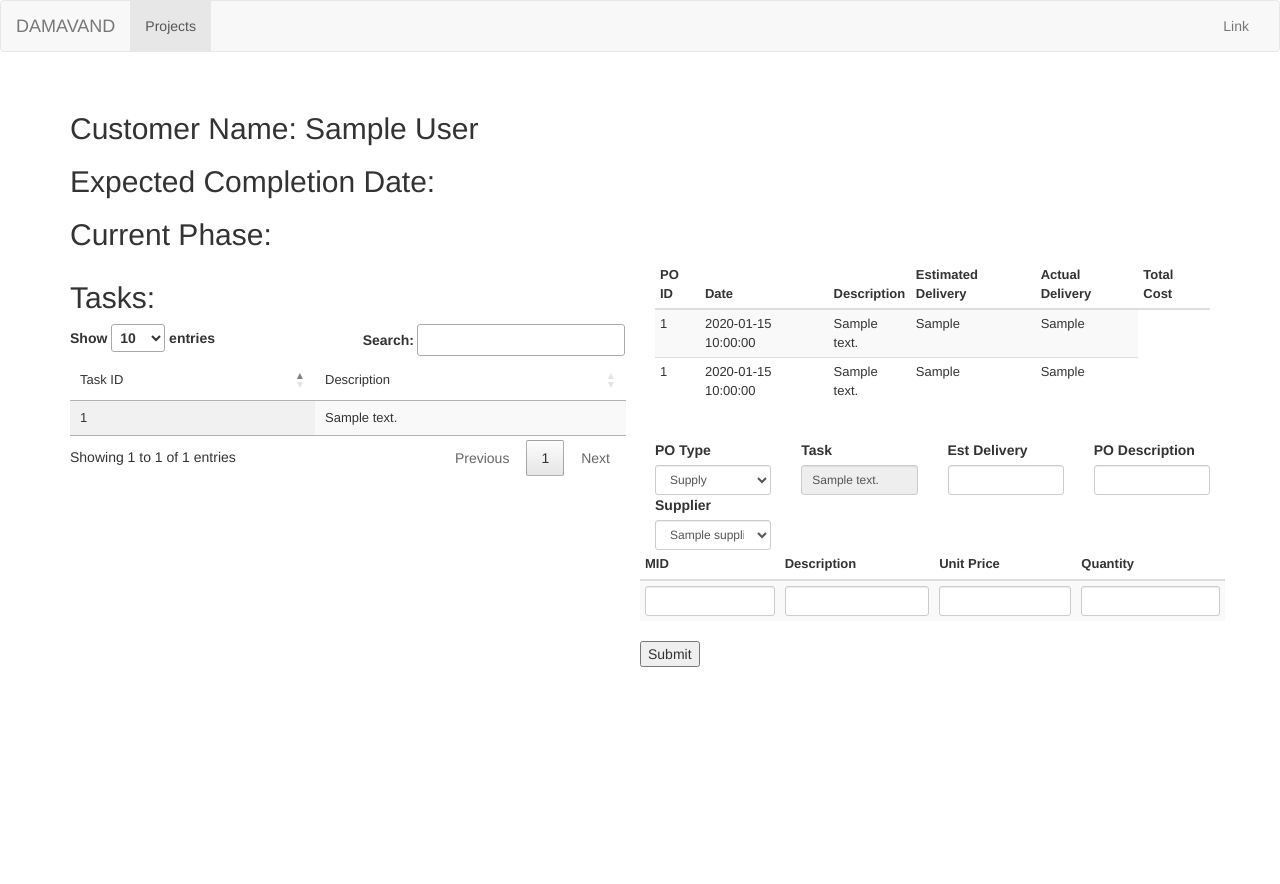
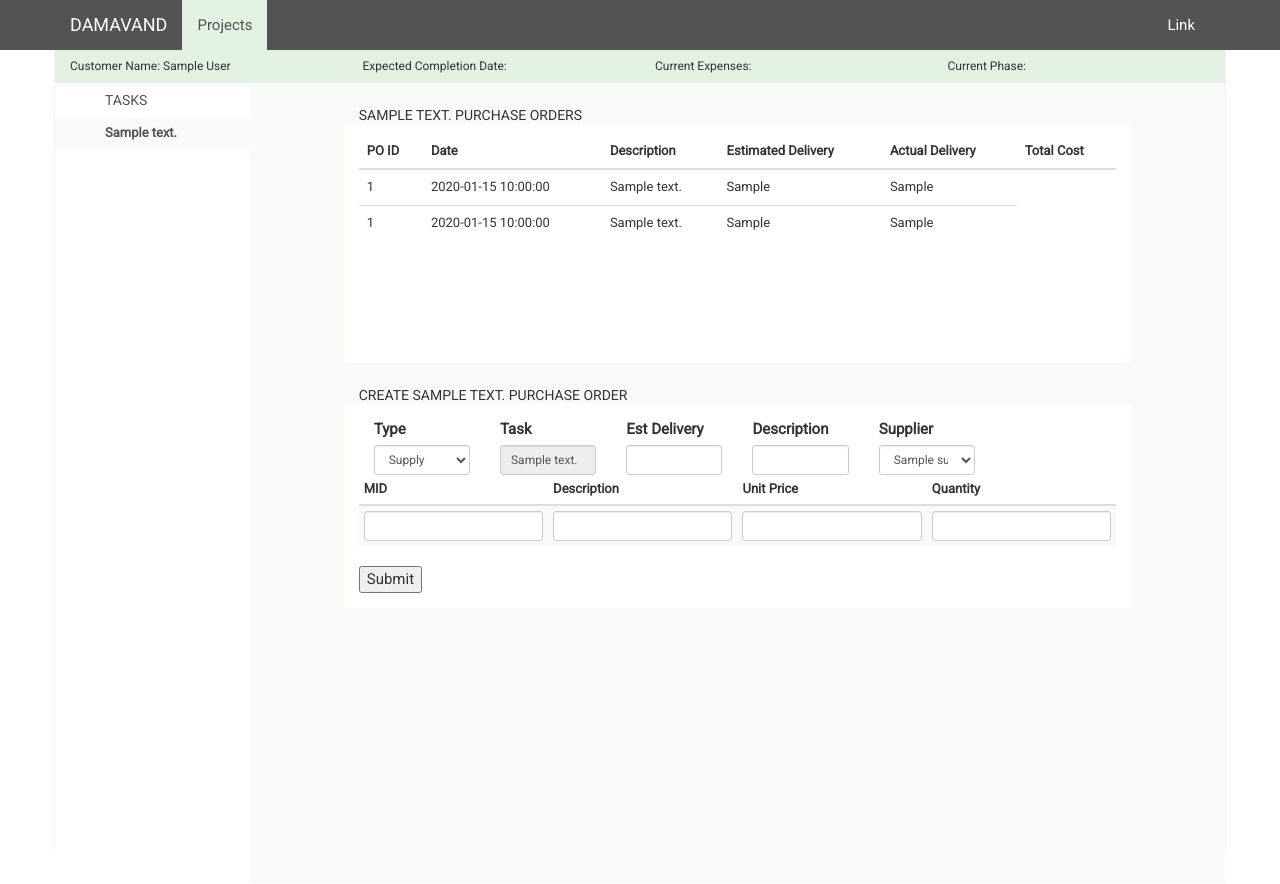
Before and after one commit to mchmilar/comp353-main, a PHP site: page /projects/view/1 in a window 1280 px wide. Before the commit the page ends 667 px from the top, so only its background shows below. Run offline with PHP 8.4, Linux system fonts and the light colour scheme; tables that the repository leaves empty or names only in its code hold one stand-in row (values such as "Sample post"); a stand-in replaces the project's code that opens the database connection; some libraries are stand-ins or nearby versions.

Commit message:
revamped ui

```diff
--- a/application/views/_templates/header.php
+++ b/application/views/_templates/header.php
@@ -16,21 +16,26 @@ if (!$this) {
     <meta name="description" content="">
     <meta name="viewport" content="width=device-width, initial-scale=1.0">
 
+    <!-- Fonts -->
+    <link href="https://fonts.googleapis.com/css?family=Roboto" rel="stylesheet">
+
     <!-- JS -->
     <!-- please note: The JavaScript files are loaded in the footer to speed up page construction -->
     <!-- See more here: http://stackoverflow.com/q/2105327/1114320 -->
 
     <!-- CSS -->
-    <link href="/public/css/style.css" rel="stylesheet">
     <link href="/public/css/bootstrap.min.css" rel="stylesheet">
     <link rel="stylesheet" type="text/css" href="//cdn.datatables.net/1.10.13/css/jquery.dataTables.min.css"/>
     <link rel="stylesheet" href="//code.jquery.com/ui/1.12.1/themes/base/jquery-ui.css">
+    <link href="/public/css/style.css" rel="stylesheet">
+
+
 
 </head>
 <body>
     <!-- header -->
-    <nav class="navbar navbar-default">
-      <div class="container-fluid">
+    <nav class="navbar navbar-default damavand-navbar">
+      <div class="container">
         <!-- Brand and toggle get grouped for better mobile display -->
         <div class="navbar-header">
           <button type="button" class="navbar-toggle collapsed" data-toggle="collapse" data-target="#bs-example-navbar-collapse-1" aria-expanded="false">
--- a/application/views/_templates/view_project.php
+++ b/application/views/_templates/view_project.php
@@ -1,44 +1,41 @@
 <?php if (!$this) { exit(header('HTTP/1.0 403 Forbidden')); } ?>
 
-<div class="container">
-
+<div class="container main-container">
+    <div class="row view-project-subheader">
         <!-- Customer info -->
-    <div>
-        <h2>Customer Name: <?php echo $customer->first_name . ' ' . $customer->last_name ?></h2>
+        <div class="col-md-3">
+            <h6>Customer Name: <?php echo $customer->first_name . ' ' . $customer->last_name ?></h6>
 
         </div>
 
         <!-- Expected completion date -->
-    <div>
-        <h2>Expected Completion Date:</h2>
+        <div class="col-md-3">
+            <h6>Expected Completion Date:</h6>
         </div>
 
         <!-- Budget info -->
-    <div>
-        <h2></h2>
+        <div class="col-md-3">
+            <h6>Current Expenses:</h6>
         </div>
 
         <!-- Current Phase -->
-    <div>
-        <h2>Current Phase: </h2>
+        <div class="col-md-3">
+            <h6>Current Phase: </h6>
         </div>
+    </div>
+
 
     <!-- Tasks -->
     <div class="row">
+
         <!-- task list table -->
-        <div class="col-sm-6">
-            <h2>Tasks:</h2>
-            <table id="tasks-table" class="display">
-                <thead>
-                <tr>
-                    <td>Task ID</td>
-                    <td>Description</td>
-                </tr>
-                </thead>
+        <div class="col-md-2 task-list">
+            <h5>Tasks</h5>
+            <table id="tasks-table" class="table table-condensed borderless">
                 <tbody>
                 <?php foreach ($tasks as $tsk) { ?>
                     <tr class="task-row">
-                        <td class="tid-col"><?php echo $tsk->tid; ?></td>
+                        <td class="tid-col hidden"><?php echo $tsk->tid; ?></td>
                         <td class="task-name-col"><?php echo $tsk->description; ?></td>
                     </tr>
                 <?php } ?>
@@ -46,12 +43,12 @@
             </table>
         </div>
 
+        <div class="col-md-10 po-panel">
 
-        <div class="col-sm-6">
-            <!-- Display current PO's for selected task -->
-            <div class="row" id="quote-list">
-                <div class="col-sm-12">
-                    <table id="quote-list-table" class="table table-striped table-condensed">
+            <!-- po list -->
+            <div id="project-po-list" class="col-md-10 col-md-offset-1 po-content ">
+                <h5 class="po-content-label"><span class="task-name"></span> Purchase Orders</h5>
+                <table id="quote-list-table" class="table">
                     <thead>
                     <tr>
                         <th>PO ID</th>
@@ -67,16 +64,15 @@
                     </tbody>
                 </table>
             </div>
-            </div>
 
-            <!-- Create PO for selected task -->
-            <div class="row" id="quote-builder">
+            <div class="col-md-10 col-md-offset-1 po-content ">
+                <h5 class="po-content-label">Create <span class="task-name"></span> Purchase Order</h5>
                 <form id="po-form" data-parsley-validate action="<?php echo URL_WITH_INDEX_FILE; ?>pos/addPO/<?php echo $pid ?>" method="POST">
 
                     <!-- Type -->
                     <div class="form-group">
-                            <div class="col-xs-3">
-                                <label>PO Type</label>
+                        <div class="col-xs-2">
+                            <label>Type</label>
                             <select id="po-type-select" name="po-type" class="form-control input-sm">
                                 <option value="supply">Supply</option>
                                 <option value="labour">Labour</option>
@@ -84,20 +80,20 @@
                         </div>
 
                         <!-- Task -->
-                            <div class="col-xs-3">
+                        <div class="col-xs-2">
                             <label>Task</label>
                             <input id="task-desc-input" class="form-control input-sm po-task-type-textbox" type="text" name="task-description" value="Foundation" readonly>
                             <input id="hidden-task-id" type="hidden" name="task-id">
                         </div>
 
                         <!-- Est. Delivery -->
-                            <div class="col-xs-3">
+                        <div class="col-xs-2">
                             <label>Est Delivery</label><input type="text" id="est-delivery" name="est-delivery" class="form-control input-sm">
                         </div>
 
                         <!-- PO Description -->
-                            <div class="col-xs-3">
-                                <label>PO Description</label>
+                        <div class="col-xs-2">
+                            <label>Description</label>
                             <input id="po-description" name="po-description" type="text" class="form-control input-sm">
                         </div>
                     </div>
@@ -106,7 +102,7 @@
                     <!-- supply Line Items -->
                     <div id="project-task-supply-po" class="invisible-panel">
                         <div class="form-group">
-                                <div class="col-xs-3">
+                            <div class="col-xs-2">
                                 <label>Supplier</label>
                                 <select name="supplier" class="form-control input-sm">
                                     <?php foreach ($suppliers as $supplier) {
@@ -189,6 +185,23 @@
             </div>
         </div>
 
+
+        <!-- po builder -->
+        <div class="col-md-4">
+
+        </div>
+
+
+
+        <div class="col-sm-6">
+
+
+            <!-- Create PO for selected task -->
+            <div class="row" id="quote-builder">
+
+            </div>
+        </div>
+
     </div>
 
 
--- a/public/css/style.css
+++ b/public/css/style.css
@@ -1,32 +1,91 @@
 /* Demo CSS */
-
+/*@font-face {*/
+    /*font-family: 'Roboto', sans-serif;*/
+    /*src: url(https://fonts.googleapis.com/css?family=Roboto:500);*/
+/*}*/
 html, body {
     margin: 0;
     padding: 0;
+    font-family: 'Roboto', sans-serif;
+}
+.navbar {
+    border-radius: 0px;
+}
+
+.navbar-default.damavand-navbar {
+    font-family: 'Roboto', sans-serif;
+    background-color: #535353;
+    margin-bottom: 0px;
+    border: none;
+}
+.navbar-default.damavand-navbar .navbar-brand {
+    font-family: 'Roboto', sans-serif;
+    color: #FFF;
+}
+
+.navbar-default.damavand-navbar .navbar-nav>li>a {
+    font-family: 'Roboto', sans-serif;
+    color: #FFF;
+}
+
+.navbar-default.damavand-navbar .navbar-nav>.active>a, .navbar-default .navbar-nav>.active>a:focus, .navbar-default .navbar-nav>.active>a:hover {
+    background-color: #E3F1E3;
+    color: #535353;
+    font-family: 'Roboto', sans-serif;
+    font-weight: 500;
+}
+
+.view-project-subheader {
+    background-color: #E3F1E3;
+}
+
+.task-list {
+    background-color: #FFF;
+    color: #535353;
+    height: 100vh;
+    font-weight: 600;
+    padding: 0px;
+}
+
+.task-list td {
+    cursor: pointer;
+}
+.task-list h5 {
+    padding-left: 50px;
+    text-transform: uppercase;
+}
+.task-list td.task-name-col {
+    padding-left: 50px;
+}
+
+.task-list td:hover {
+    background-color: #F8FAF8;
+}
+
+.borderless td, .borderless th {
+    border: 0px !important;
+}
+
+.po-list {
+    background-color: #F8FAF8;
+    height: 100vh;
 }
 
 body {
     font-size: 15px;
+
+}
+
+.main-container {
+    box-shadow: 0px 0px 1px 0px #afafaf;
+    height: 100vh;
 }
 
 table {
     font-size: 13px;
 }
 
-.container {
-    /* border: 3px solid #000; */
-    padding: 20px;
-    margin: 10px;
-}
 
-.where-are-we-box {
-    position: relative;
-    left: -20px;
-    top: -20px;
-    background-color: #bbb;
-    padding: 10px 15px;
-    display: inline-block;
-}
 
 .clickable-row {
     cursor: pointer;
@@ -36,3 +95,27 @@ table {
     display: none;
     border-bottom: none;
 }
+
+.po-panel {
+    background-color: #F8FAF8;
+    height: 100vh;
+}
+
+.po-content {
+    background-color: #fff;
+}
+
+.po-content-label {
+    text-transform: uppercase;
+    margin-top: -15px;
+}
+
+#project-po-list {
+    margin-bottom: 40px;
+    margin-top: 40px;
+    height: 30vh;
+}
+
+.selected-task {
+    background-color: #F8FAF8
+}
--- a/public/js/projects/view.js
+++ b/public/js/projects/view.js
@@ -2,7 +2,7 @@
  * Created by markc on 4/4/2017.
  */
 $(document).ready(function() {
-    $('#tasks-table').DataTable();
+    //$('#tasks-table').DataTable();
 
     displayPoForm("#po-type-select");
     taskRowClick("#tasks-table > tbody > tr:nth-child(1)");
@@ -25,6 +25,13 @@ $('.task-row').on('click', function(){
 function taskRowClick(selected) {
     var tid = $( selected ).find('.tid-col').text();
     var task_name = $( selected ).find('.task-name-col').text();
+    $("#tasks-table > tbody > tr").each(function() {
+        $(this).removeClass("selected-task");
+    });
+    $( selected ).addClass("selected-task");
+    $(".po-content").fadeOut({
+        duration: 200,
+        done: function() {
             // Get PO's for selected task
             $.get(url +"pos/ajaxPOsTaskProj/" + pid + "/" + tid,
                 function(returnedData){
@@ -33,7 +40,13 @@ function taskRowClick(selected) {
 
             // Display proper PO panel for selected task
             $(".po-task-type-textbox").val(task_name);
+            $(".task-name").html(task_name);
             $("#hidden-task-id").val(tid);
+            $(".po-content").fadeIn(200);
+        }
+    });
+
+
 }
 
 function displayPoForm(selected) {
```
Also changed, not shown: public/css/bootstrap.css. Lines whose indentation alone changed are shown as unchanged.
